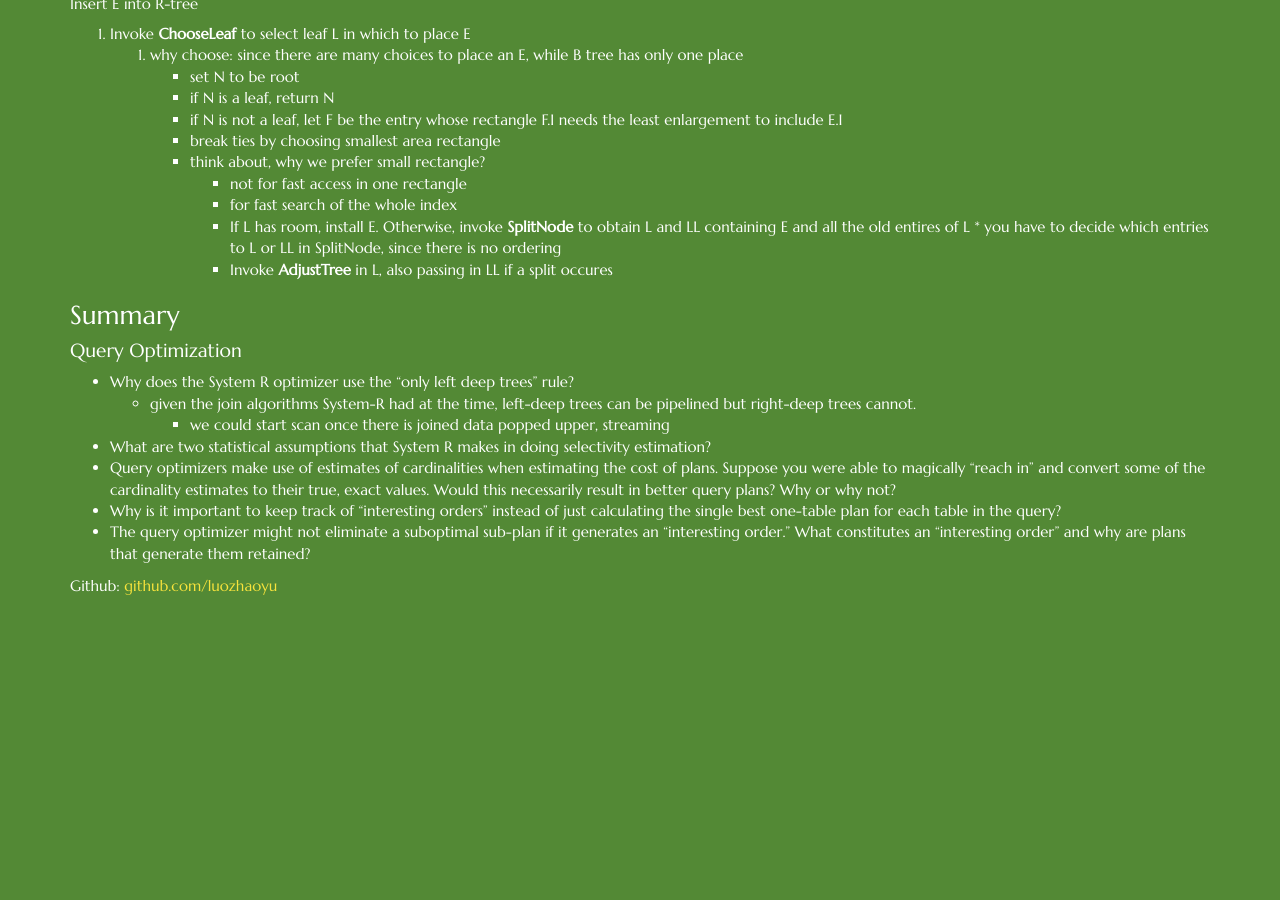
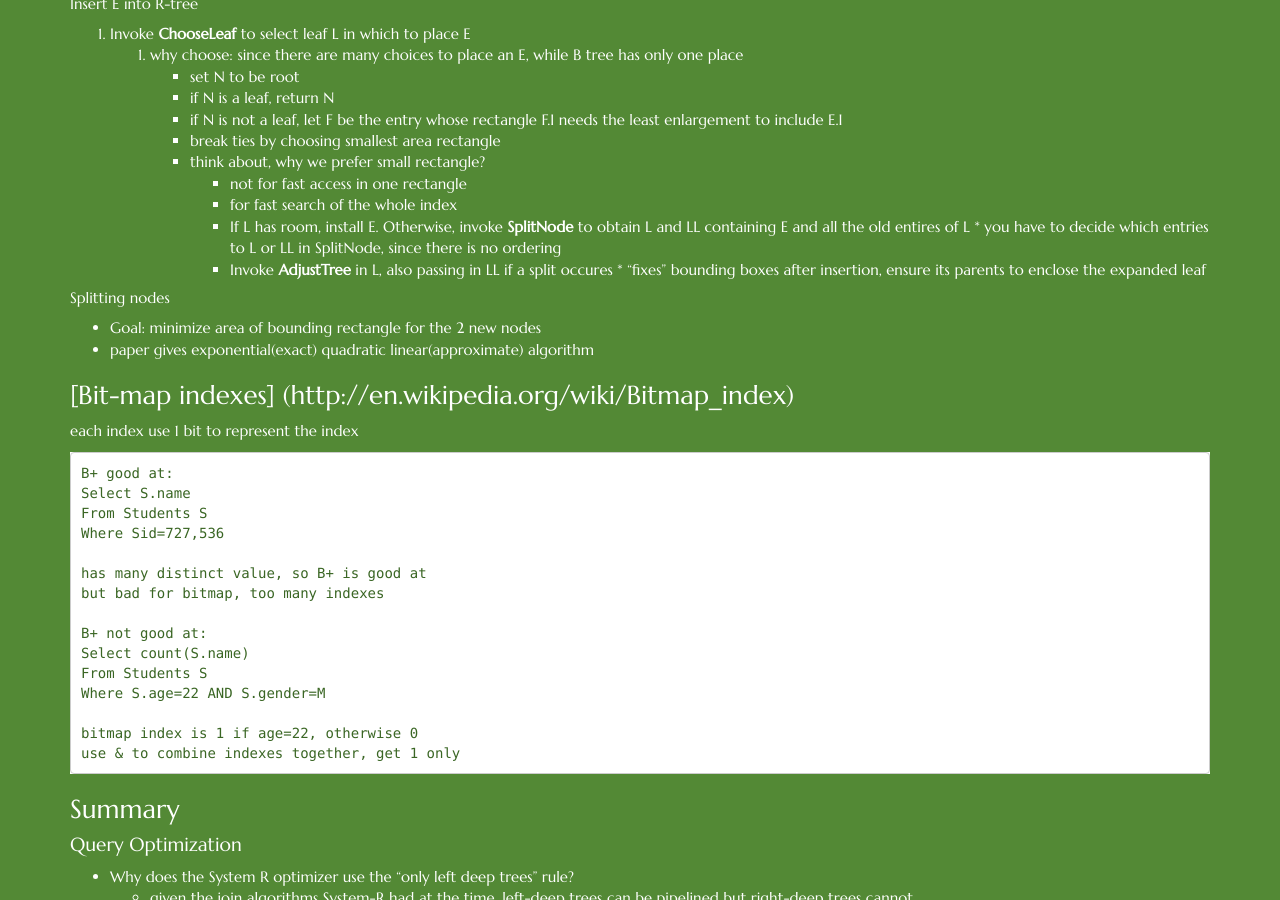
Before and after one commit to luozhaoyu/luozhaoyu.github.io, a Jekyll site: the page built from _posts/2015-04-07-DB-topics-query.md, in a window 1280 px wide and 900 px high, scrolled down 4587 px. Built offline with Jekyll 4.4.1, drawn with Linux system fonts in a browser that asks for light colours; nearby versions of some CDN libraries; Markdown is read by kramdown in place of the engine named in the settings; before the commit the page ends 5204 px from its top, so only the background shows below that.

Commit message:
finish r tree and add bitmap

```diff
--- a/_posts/2015-04-07-DB-topics-query.md
+++ b/_posts/2015-04-07-DB-topics-query.md
@@ -234,6 +234,32 @@ How to find spatio data: search multiple path or replicate to multiple nodes (R*
 - If L has room, install E. Otherwise, invoke **SplitNode** to obtain L and LL containing E and all the old entires of L
     * you have to decide which entries to L or LL in SplitNode, since there is no ordering
 - Invoke **AdjustTree** in L, also passing in LL if a split occures
+    * "fixes" bounding boxes after insertion, ensure its parents to enclose the expanded leaf
+
+
+##### Splitting nodes
+* Goal: minimize area of bounding rectangle for the 2 new nodes
+* paper gives exponential(exact) quadratic linear(approximate) algorithm
+
+### [Bit-map indexes] (http://en.wikipedia.org/wiki/Bitmap_index)
+each index use 1 bit to represent the index
+
+    B+ good at:
+    Select S.name
+    From Students S
+    Where Sid=727,536
+
+    has many distinct value, so B+ is good at
+    but bad for bitmap, too many indexes
+
+    B+ not good at:
+    Select count(S.name)
+    From Students S
+    Where S.age=22 AND S.gender=M
+
+    bitmap index is 1 if age=22, otherwise 0
+    use & to combine indexes together, get 1 only
+
 
 
 ### Summary
```
